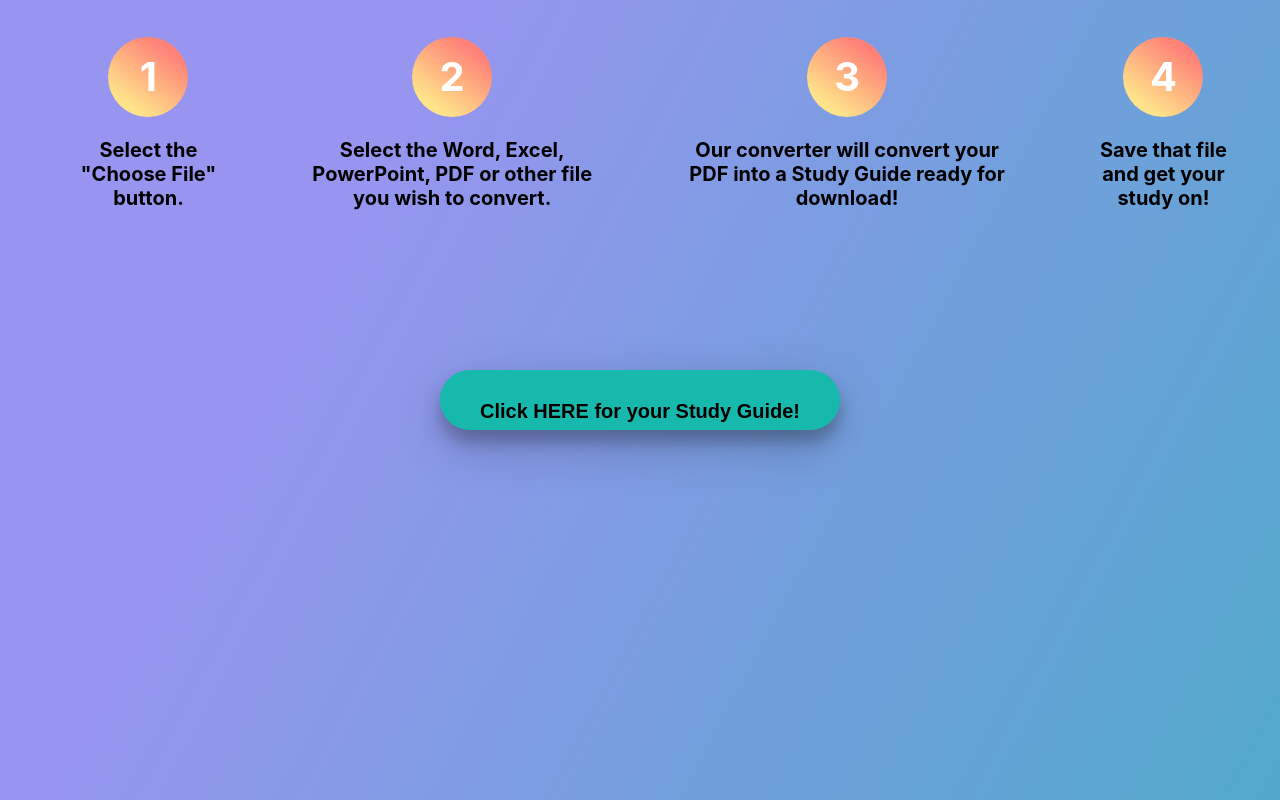
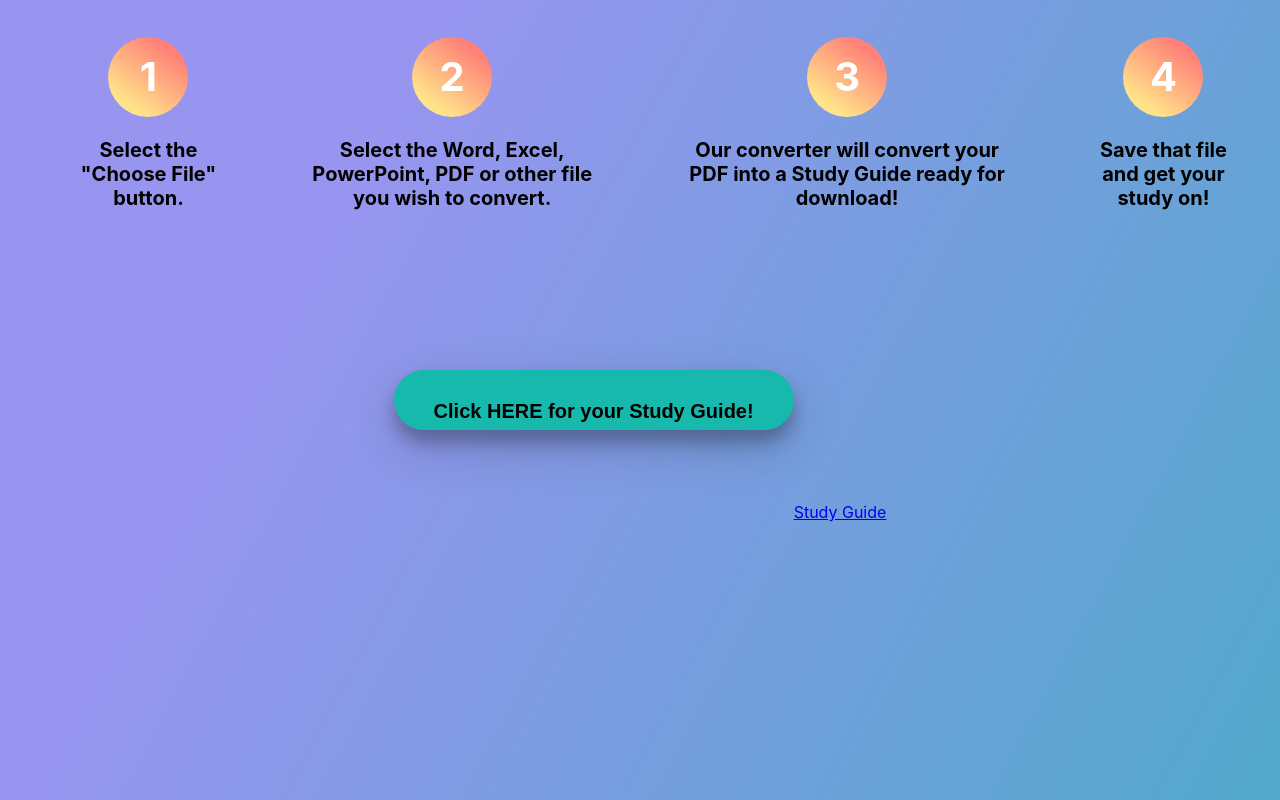
Before and after one commit to daviddempsey/EZStudy, a React (Create React App) app: page / in a window 1280 px wide. Both pictures are taken after a click on the button "Click HERE for your Study Guide!". Shown: the part 592-1392 px from the top of the page. Built offline with nearby package versions, Linux system fonts and the light colour scheme.

Commit message:
Did not hard code the URLs at all

```diff
--- a/src/App.css
+++ b/src/App.css
@@ -239,3 +239,9 @@ input[type="file"] {
   box-shadow: 0 5px #666;
   transform: translateY(4px);
 }
+
+.links {
+  position: relative;
+  top: 200px;
+  font-size: 16px;
+}
--- a/src/App.js
+++ b/src/App.js
@@ -14,14 +14,24 @@ class App extends Component {
   constructor(props) {
     super(props);
     this.state = {
+      link: [],
       success: false,
       url: ""
     };
   }
 
   handleChange = ev => {
-    this.setState({ success: false, url: "" });
+    this.setState({ link: this.state.link, success: false, url: "" });
   };
+
+  testStuff = () => {
+    const newLink = this.state.link;
+    newLink.push(
+      "https://www.https://ezstudy-inputs.s3-us-west-1.amazonaws.com/Uploaded+Notes/The+Allied+Powers+(1).pdf.com"
+    );
+    this.setState({ link: newLink, success: false, url: "" });
+  };
+
   // Perform the upload
   handleUpload = ev => {
     let file = this.uploadInput.files[0];
@@ -121,9 +131,23 @@ class App extends Component {
                   </li>
                 </ol>
               </section>
-              <button className="guide" value="Study Guide">
+              <button
+                className="guide"
+                value="Study Guide"
+                onClick={this.testStuff}
+              >
                 Click HERE for your Study Guide!
               </button>
+              {this.state.link.map(link => {
+                return (
+                  <a
+                    href="https://ezstudy-inputs.s3-us-west-1.amazonaws.com/Uploaded+Notes/The+Allied+Powers+(1).pdf"
+                    className="links"
+                  >
+                    Study Guide
+                  </a>
+                );
+              })}
             </div>
           </center>
         </div>
```
